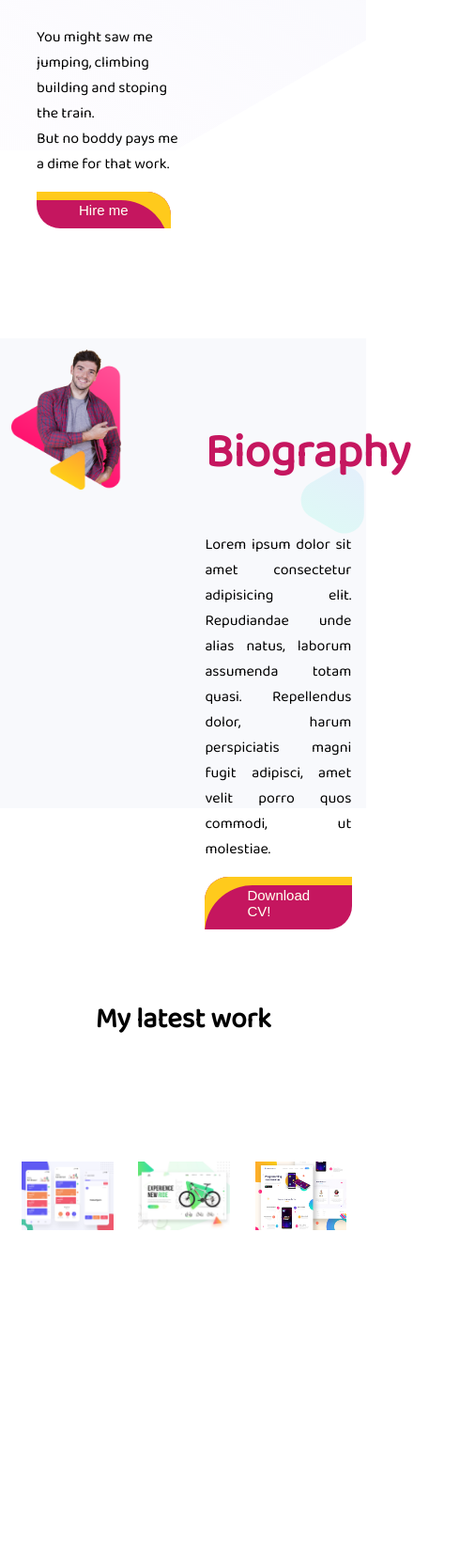
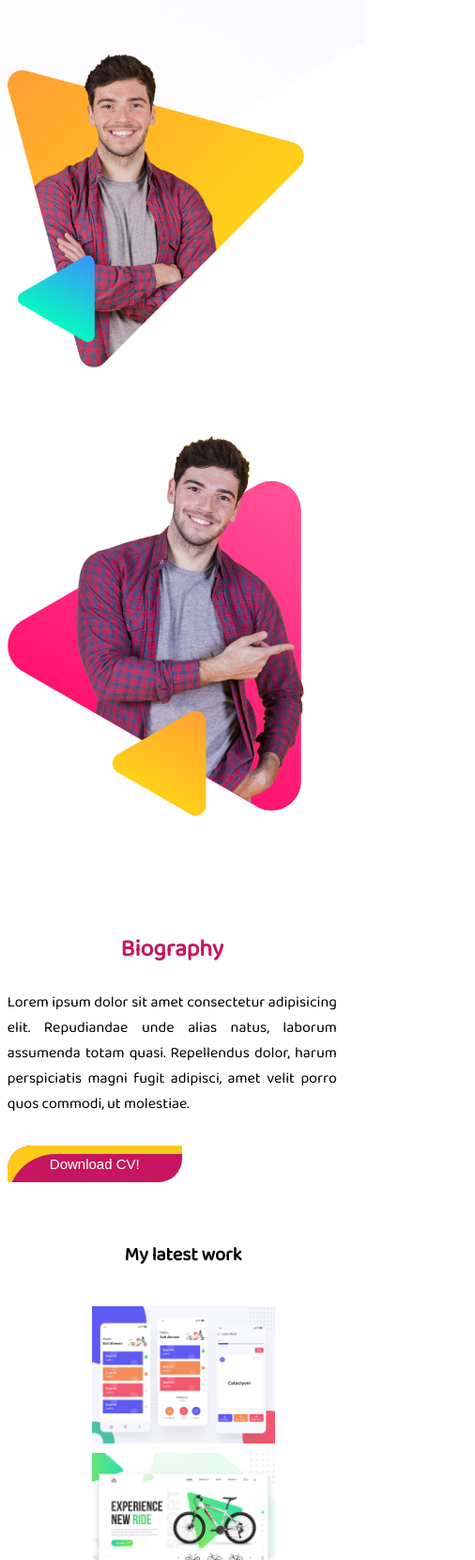
Before and after one commit to tanjimTC/portfolio-3, a plain HTML site: page index.html in a window 390 px wide. Shown: the part 340-2000 px from the top of the page at 94% size, 506 px wide, since content can reach past the window. Drawn offline with Linux system fonts and the light colour scheme.

Commit message:
finished

```diff
--- a/style.css
+++ b/style.css
@@ -133,3 +133,72 @@ footer{
     font-size: 20px;
     color: gray;
 }
+
+
+
+
+@media only screen and (max-width: 480px) {
+
+
+
+	.half-width{
+        width: 90%;
+        padding-left: 2%;
+        margin-bottom: 50px;
+    }
+    .half-width img {
+        width: 90%;
+    }
+    .middle-part{
+        background-image:none;
+    }
+    #testimonial {
+        background-image:none;
+    }
+    .work{
+        background-image: none;
+    }
+    .work img {
+        width: 50%;
+        display: block;
+        margin: 0 auto;
+        padding-top:10px ;
+        padding-left: 0px;
+    }
+    .works-image{
+        padding-top:10px ;
+    }
+    .container{
+        padding-top: 70px;
+        width: 80%;
+    }
+    .myButton{
+        margin-top: 15px;
+    }
+    .myButton-2{
+        margin-top: 15px;
+    }
+    .top-part{
+        display: block;
+    }
+    .footer-bg{
+        width: 70%;
+        margin: 0 auto;
+    }
+    footer p{
+        display: inline-block;
+        width: 100%;
+        margin: 10px auto;
+    }
+    h1{
+        font-size: 25px;
+        text-align: center;
+    }
+    h2{
+        font-size:20px;
+        text-align: center;
+    }
+    h3{
+        font-size: 15px;
+    }
+}
```
